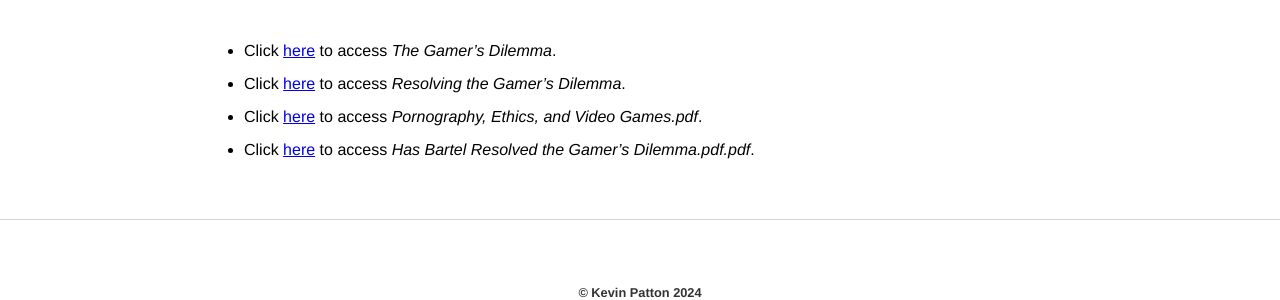
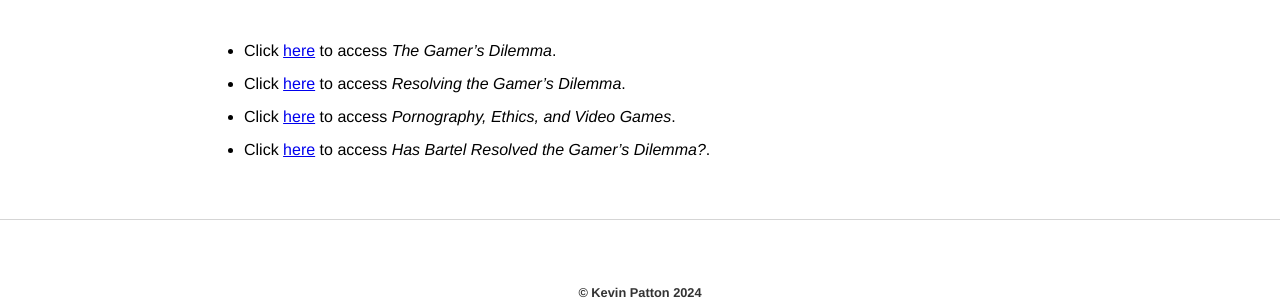
Before and after one commit to kevinjpatton/kevinjpatton.github.io, a Jekyll site: the page built from teaching/phil_3230/readings/index.html, in a window 1280 px wide. Shown: the part 456-756 px from the top of the page. Built offline with Jekyll 4.4.1, drawn with Linux system fonts in a browser that asks for light colours; Markdown is read by kramdown in place of the engine named in the settings.

Commit message:
Update index.html

```diff
--- a/teaching/phil_3230/readings/index.html
+++ b/teaching/phil_3230/readings/index.html
@@ -12,6 +12,6 @@
 <ul class="standard-list">
   <li>Click <a href="/teaching/phil_3230/readings/Morgan Luck - The gamer’s dilemma.pdf" target="_blank">here</a> to access <i>The Gamer’s Dilemma</i>.</li>
   <li>Click <a href="/teaching/phil_3230/readings/Christopher Bartel - Resolving the gamer’s dilemma.pdf" target="_blank">here</a> to access <i>Resolving the Gamer’s Dilemma</i>.</li>
-  <li>Click <a href="/teaching/phil_3230/readings/Stephanie Patridge - Pornography, ethics, and video games.pdf" target="_blank">here</a> to access <i>Pornography, Ethics, and Video Games.pdf</i>.</li>
-  <li>Click <a href="/teaching/phil_3230/readings/Morgan Luck - Has Bartel resolved the gamer’s dilemma.pdf" target="_blank">here</a> to access <i>Has Bartel Resolved the Gamer’s Dilemma.pdf.pdf</i>.</li>
+  <li>Click <a href="/teaching/phil_3230/readings/Stephanie Patridge - Pornography, ethics, and video games.pdf" target="_blank">here</a> to access <i>Pornography, Ethics, and Video Games</i>.</li>
+  <li>Click <a href="/teaching/phil_3230/readings/Morgan Luck - Has Bartel resolved the gamer’s dilemma.pdf" target="_blank">here</a> to access <i>Has Bartel Resolved the Gamer’s Dilemma?</i>.</li>
 </ul>
```
